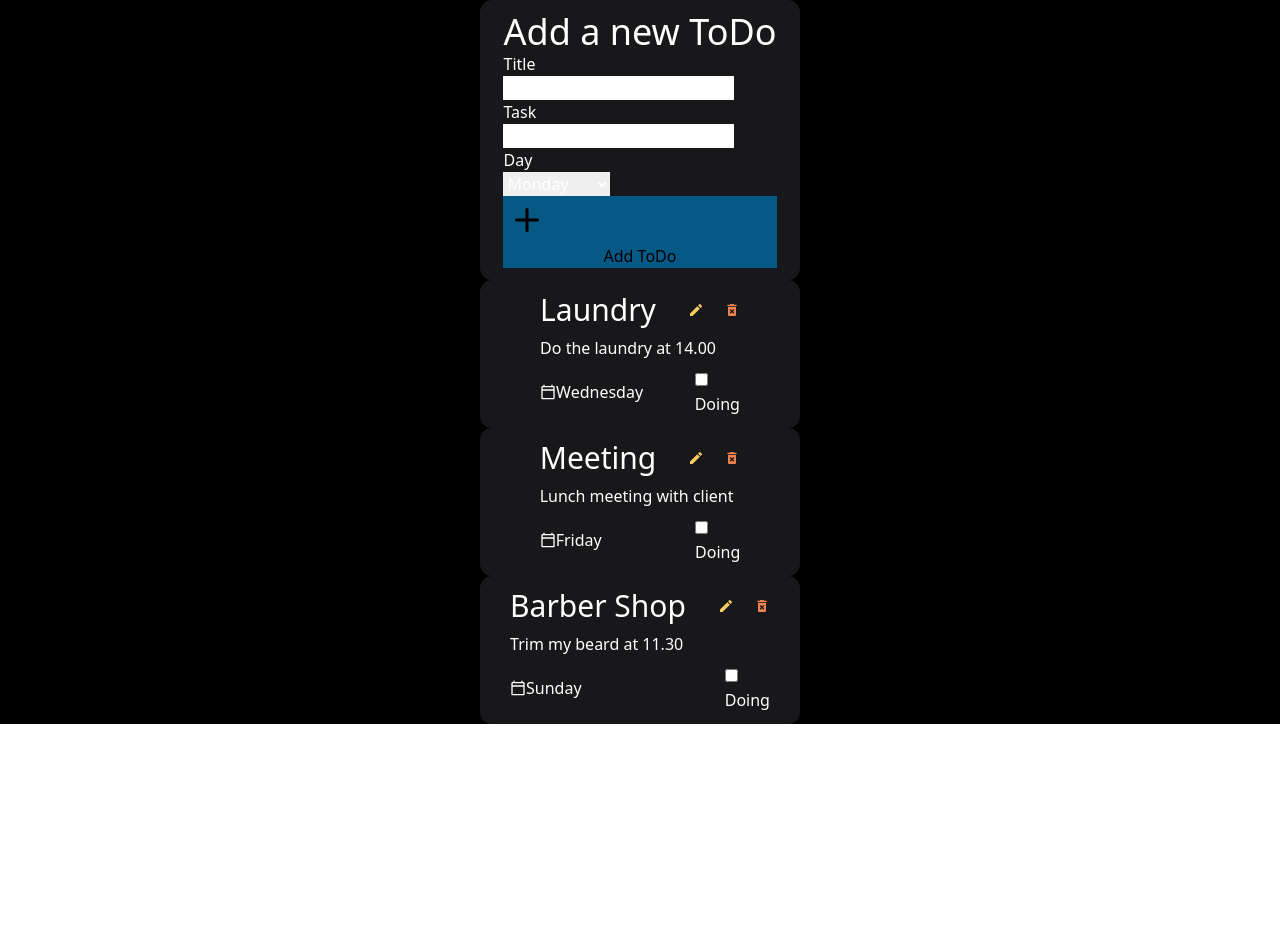
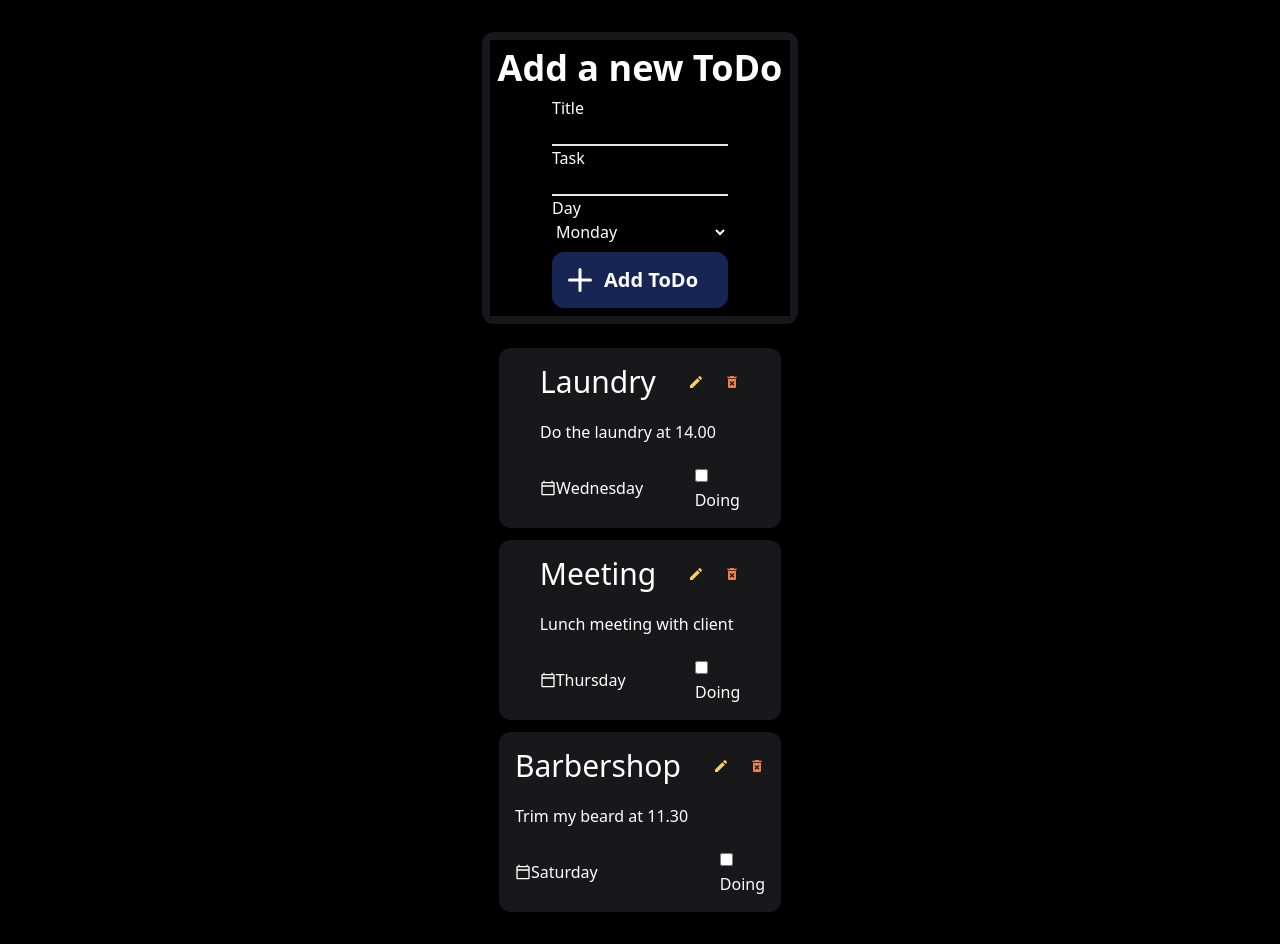
Before and after one commit to AlenMiftar/Todo-App, a React (Vite) app: page / in a window 1280 px wide. Before the commit the page ends 800 px from the top, so only its background shows below. Built offline with nearby package versions, Linux system fonts and the light colour scheme.

Commit message:
styled my components

```diff
--- a/src/App.jsx
+++ b/src/App.jsx
@@ -1,9 +1,9 @@
 import Home from "./components/Home";
 function App() {
   return (
-    <>
+    <div className="flex justify-center bg-black ">
       <Home />
-    </>
+    </div>
   );
 }
 
--- a/src/components/Button.jsx
+++ b/src/components/Button.jsx
@@ -3,7 +3,11 @@ import { BsPlus } from "react-icons/bs";
 
 const Button = ({ children, type, isDisabled }) => {
   return (
-    <button type={type} disabled={isDisabled} className="bg-sky-800 text-black">
+    <button
+      type={type}
+      disabled={isDisabled}
+      className="bg-blue-950 rounded-xl text-xl my-2 p-1 flex w-44 items-center font-bold text-white"
+    >
       <BsPlus className="text-5xl" />
       {children}
     </button>
--- a/src/components/Card.jsx
+++ b/src/components/Card.jsx
@@ -3,7 +3,7 @@ import PropTypes from "prop-types";
 const Card = ({ children, reverse }) => {
   return (
     <div
-      className={` flex p-3 justify-center rounded-xl m-auto w-3/12 ${
+      className={` flex justify-center rounded-xl m-auto my-3 p-2 ${
         reverse ? `bg-white text-black` : `bg-zinc-900 text-white`
       }`}
       // style={{
--- a/src/components/Form.jsx
+++ b/src/components/Form.jsx
@@ -5,22 +5,28 @@ import Button from "./Button";
 const Form = () => {
   return (
     <Card>
-      <form className="">
-        <div className="flex flex-col">
-          <h1 className="text-4xl">Add a new ToDo</h1>
-          <label htmlFor="">
+      <form className="bg-black ">
+        <div className="flex flex-col items-center ">
+          <h1 className="text-4xl font-semibold p-2">Add a new ToDo</h1>
+          <label htmlFor="title">
             <p>Title</p>
-            <input type="text" />
+            <input
+              type="text"
+              className="w-44 border-b-2 text-white bg-black"
+            />
           </label>
 
-          <label htmlFor="">
+          <label htmlFor="task">
             <p>Task</p>
-            <input type="text" />
+            <input
+              type="text"
+              className="w-44 border-b-2 text-white bg-black"
+            />
           </label>
 
-          <label htmlFor="">
+          <label htmlFor="" className="w-44">
             <p>Day</p>
-            <select name="" id="">
+            <select name="" id="" className="w-44  text-white bg-black">
               <option value="" disabled={true}>
                 Select day
               </option>
--- a/src/components/Home.jsx
+++ b/src/components/Home.jsx
@@ -7,7 +7,7 @@ const Home = () => {
   const [todo, setTodo] = useState(todoData);
 
   return (
-    <div className="bg-black">
+    <div className="flex flex-col my-5 items-center bg-black ">
       <Form></Form>
       <List todo={todo} />
     </div>
--- a/src/components/Item.jsx
+++ b/src/components/Item.jsx
@@ -17,16 +17,16 @@ const Item = ({ todo }) => {
 
   return (
     <Card>
-      <div className="card-container flex flex-col gap-2 ">
+      <div className="card-container flex flex-col gap-5 p-2 ">
         <div className="flex-container flex  items-center gap-8 ">
-          <div className="title text-3xl">{todo.title}</div>
-          <div className="btns flex gap-3">
+          <div className="title text-3xl ">{todo.title}</div>
+          <div className="btns flex  gap-3">
             <MdEdit style={{ color: "#f7cd62", marginRight: ".5rem" }} />
             <MdDeleteForever style={{ color: "#ed844f" }} />
           </div>
         </div>
 
-        <div className="task flex flex-col">{todo.task}</div>
+        <div className="task ">{todo.task}</div>
         <div className="flex-container flex justify-between">
           <div className=" day flex items-center">
             <MdOutlineCalendarToday className="calendar" />
--- a/src/data/Todo.jsx
+++ b/src/data/Todo.jsx
@@ -10,14 +10,14 @@ const todoData = [
     id: 2,
     title: "Meeting",
     task: "Lunch meeting with client",
-    day: "Friday",
+    day: "Thursday",
     done: false,
   },
   {
     id: 3,
-    title: "Barber Shop",
+    title: "Barbershop",
     task: "Trim my beard at 11.30",
-    day: "Sunday",
+    day: "Saturday",
     done: false,
   },
 ];
```
